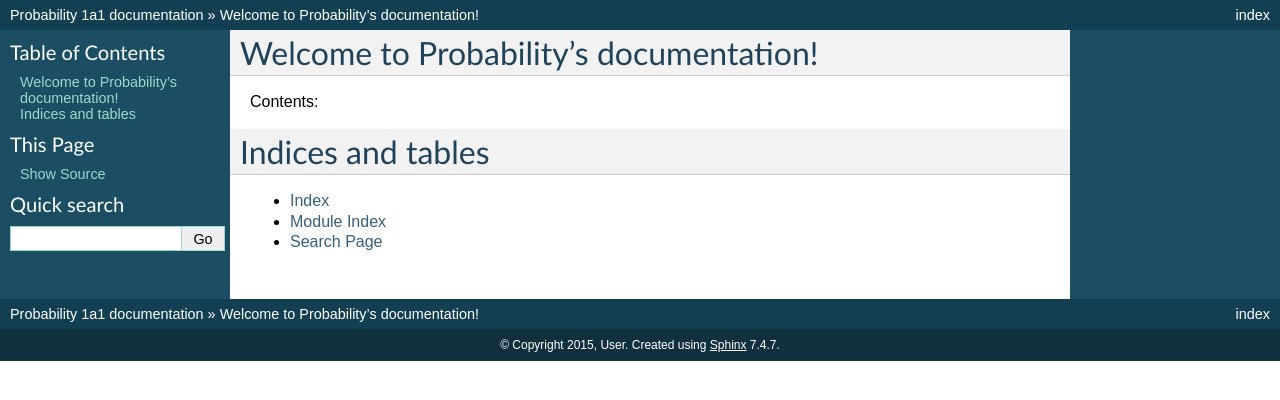
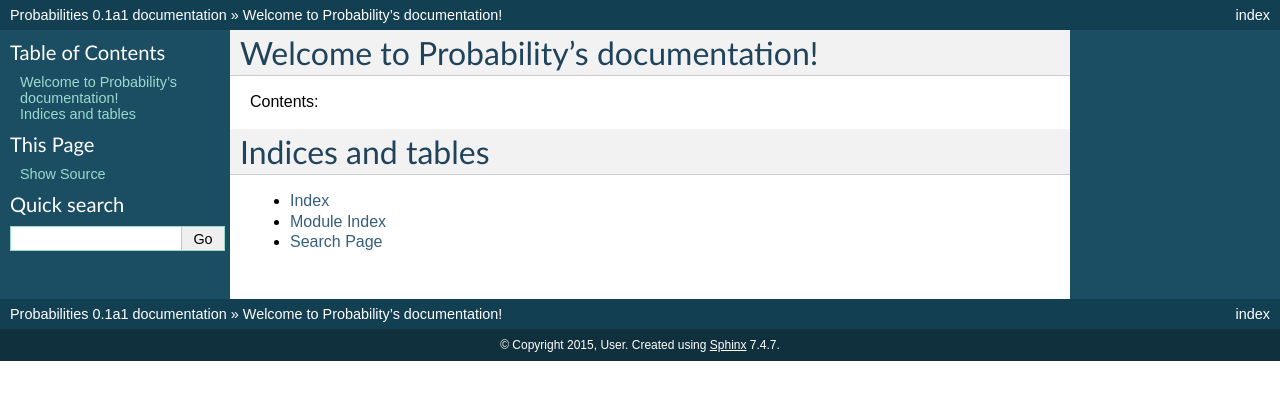
Before and after one commit to tomerghelber/probabilities, a Sphinx documentation site: the page built from sphinx/source/index.rst, in a window 1280 px wide. Shown: the top 400 px of the page. Built offline with Sphinx 7.4.7, drawn with Linux system fonts in a browser that asks for light colours.

Commit message:
renaqme version and project

```diff
--- a/sphinx/source/conf.py
+++ b/sphinx/source/conf.py
@@ -52,7 +52,7 @@ source_suffix = '.rst'
 master_doc = 'index'
 
 # General information about the project.
-project = 'Probability'
+project = 'Probabilities'
 copyright = '2015, User'
 
 # The version info for the project you're documenting, acts as replacement for
@@ -60,9 +60,9 @@ copyright = '2015, User'
 # built documents.
 #
 # The short X.Y version.
-version = '1a1'
+version = '0.1'
 # The full version, including alpha/beta/rc tags.
-release = '1a1'
+release = '0.1a1'
 
 # The language for content autogenerated by Sphinx. Refer to documentation
 # for a list of supported languages.
```
